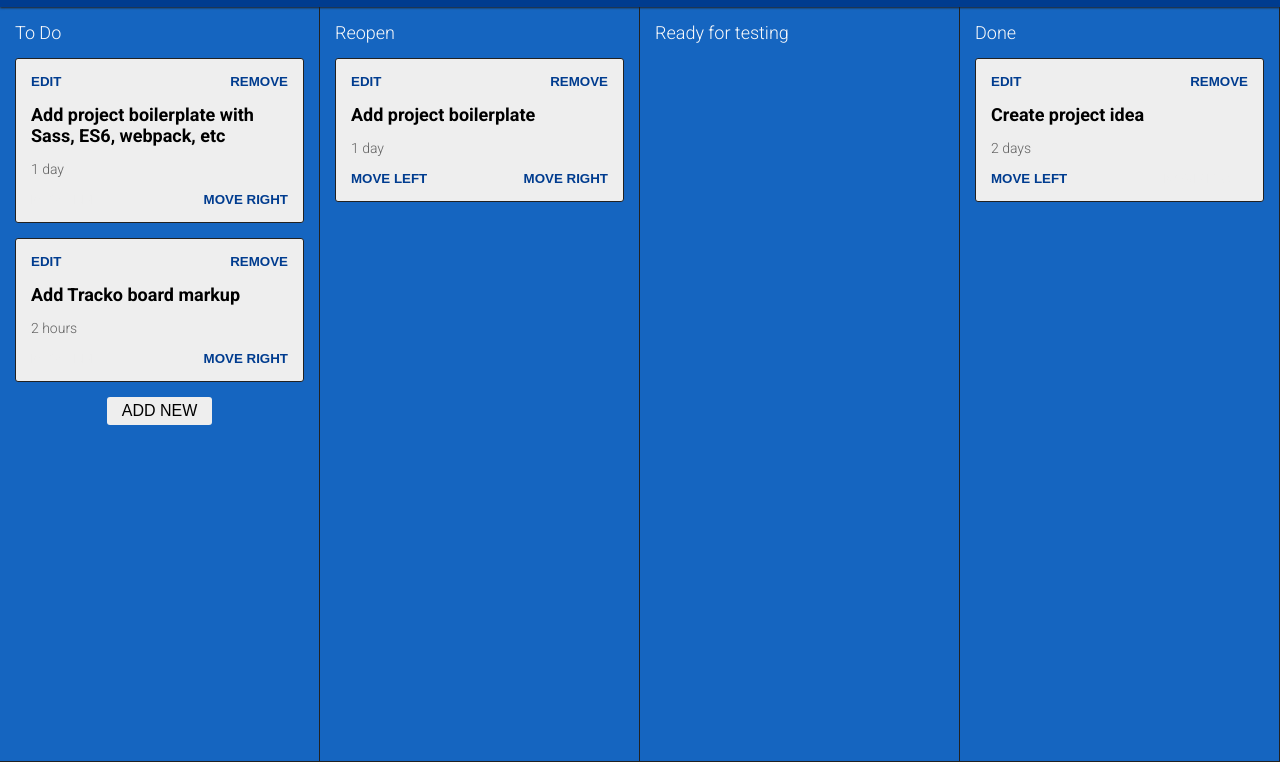
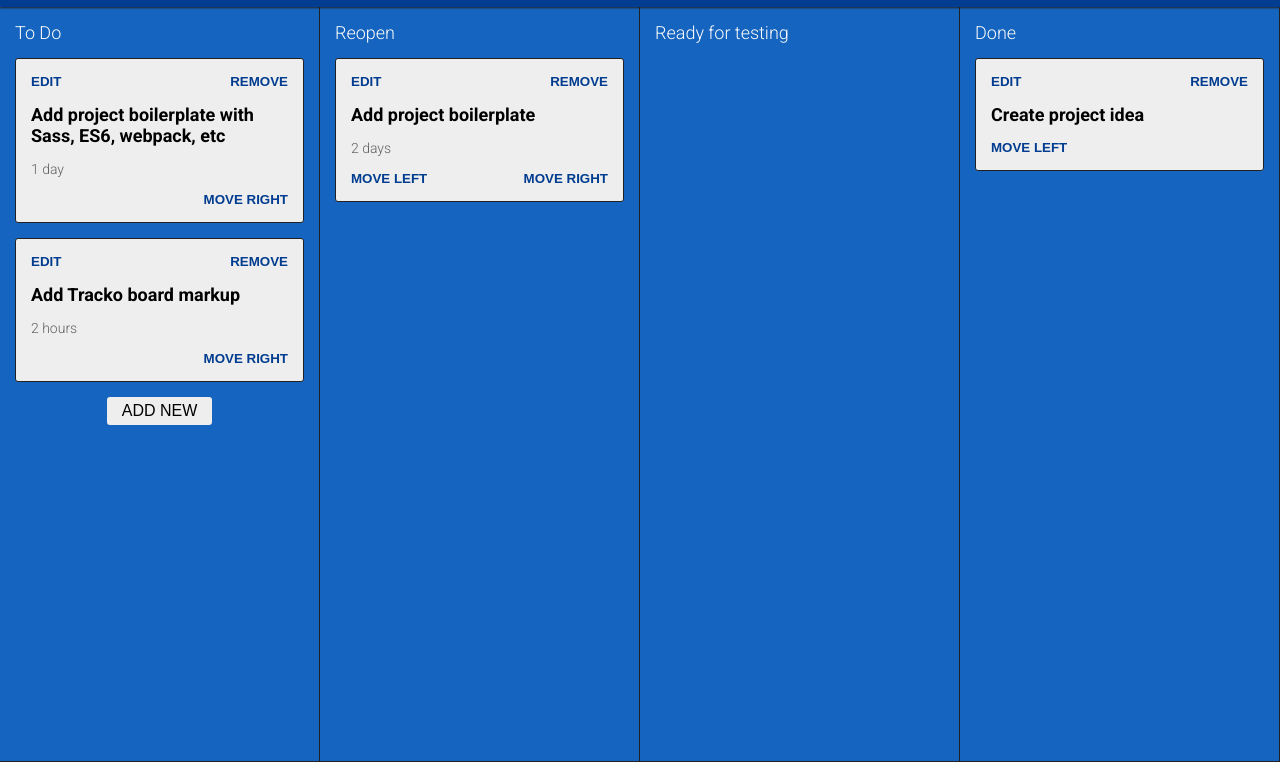
Before and after one commit to iamskok/tracko, a website built with webpack: page src/index.html in a window 1280 px wide. Shown: the part 38-800 px from the top of the page. Built offline with nearby package versions, Linux system fonts and the light colour scheme.

Commit message:
feat: add models and render function
Add card and column models. Edit index.html.
Add createColumns render function, which consumes data.json and outputs markup.

```diff
--- /dev/null
+++ b/src/data.json
@@ -0,0 +1,42 @@
+{
+	"columns": [
+		{
+			"id": "to-do",
+			"title": "To Do",
+			"button": "add new",
+			"cards": [
+				{
+					"title": "Add project boilerplate with Sass, ES6, webpack, etc",
+					"time": "1 day"
+				},
+				{
+					"title": "Add Tracko board markup",
+					"time": "2 hours"
+				}
+			]
+		},
+		{
+			"id": "reopen",
+			"title": "Reopen",
+			"cards": [
+				{
+					"title": "Add project boilerplate",
+					"time": "2 days"
+				}
+			]
+		},
+		{
+			"id": "ready-for-testing",
+			"title": "Ready for testing"
+		},
+		{
+			"id": "done",
+			"title": "Done",
+			"cards": [
+				{
+					"title": "Create project idea"
+				}
+			]
+		}
+	]
+}
--- a/src/index.html
+++ b/src/index.html
@@ -13,86 +13,7 @@
 			<h1 class="Board-header">Tracko</h1>
 		</header>
 
-		<section class="Board-body">
-			<section class="Column" id="to-do">
-				<h2 class="Column-header">To Do</h2>
-
-				<div class="Card">
-					<div class="Card-buttonContainer">
-						<button class="Card-button">edit</button>
-						<button class="Card-button">remove</button>
-					</div>
-
-					<h3 class="Card-header">Add project boilerplate with Sass, ES6, webpack, etc</h3>
-
-					<span class="Card-time">1 day</span>
-
-					<div class="Card-buttonContainer">
-						<button class="Card-button isDisabled js-Card-button-isDisabled">Move left</button>
-						<button class="Card-button">Move right</button>
-					</div>
-				</div>
-
-				<div class="Card">
-					<div class="Card-buttonContainer">
-						<button class="Card-button">edit</button>
-						<button class="Card-button">remove</button>
-					</div>
-
-					<h3 class="Card-header">Add Tracko board markup</h3>
-					<span class="Card-time">2 hours</span>
-
-					<div class="Card-buttonContainer">
-						<button class="Card-button isDisabled js-Card-button-isDisabled">Move left</button>
-						<button class="Card-button">Move right</button>
-					</div>
-				</div>
-
-				<button class="Column-button">Add new</button>
-			</section>
-
-			<section class="Column" id="reopen">
-				<h2 class="Column-header">Reopen</h2>
-
-				<div class="Card">
-					<div class="Card-buttonContainer">
-						<button class="Card-button">edit</button>
-						<button class="Card-button">remove</button>
-					</div>
-
-					<h3 class="Card-header">Add project boilerplate</h3>
-					<span class="Card-time">1 day</span>
-
-					<div class="Card-buttonContainer">
-						<button class="Card-button">Move left</button>
-						<button class="Card-button">Move right</button>
-					</div>
-				</div>
-			</section>
-
-			<section class="Column" id="ready-for-testing">
-				<h2 class="Column-header">Ready for testing</h2>
-			</section>
-
-			<section class="Column" id="done">
-				<h2 class="Column-header">Done</h2>
-
-				<div class="Card">
-					<div class="Card-buttonContainer">
-						<button class="Card-button">edit</button>
-						<button class="Card-button">remove</button>
-					</div>
-
-					<h3 class="Card-header">Create project idea</h3>
-					<span class="Card-time">2 days</span>
-
-					<div class="Card-buttonContainer">
-						<button class="Card-button">Move left</button>
-						<button class="Card-button isDisabled js-Card-button-isDisabled">Move right</button>
-					</div>
-				</div>
-			</section>
-		</section>
+		<section class="Board-body"></section>
 	</section>
 	<script src="<%= htmlWebpackPlugin.files.chunks.main.entry %>"></script>
 </body>
--- a/src/scripts/index.js
+++ b/src/scripts/index.js
@@ -1,32 +1,125 @@
-const cardButtonContainers  = document.getElementsByClassName('Card-buttonContainer');
+import data from '../data.json';
 
-// Select all 'MOVE RIGHT'/'MOVE LEFT' `Card-button`s
-for (let i = 1; i < cardButtonContainers.length; i += 2) {
-	// Select all 'MOVE RIGHT' buttons
-	const rightButtonDOMTokenList = cardButtonContainers[i].children.item(1).classList;
-	// Exclude disabled buttons
-	if (!rightButtonDOMTokenList.value.includes('js-Card-button-isDisabled')) {
-		cardButtonContainers[i].children.item(1).addEventListener(
-			'click',
-			// Select card node of a clicked button
-			(event) => {
-				console.log('MOVE RIGHT button is clicked',
-				event.target.parentNode.parentNode
-			)}
-		);
-	}
+// `.Board-body`
+const boardBody = document.getElementsByClassName('Board-body')[0];
 
-	// Select all 'MOVE LEFT' buttons
-	const leftButtonDOMTokenList = cardButtonContainers[i].children.item(0).classList;
-	// Exclude disabled buttons
-	if (!leftButtonDOMTokenList.value.includes('js-Card-button-isDisabled')) {
-		cardButtonContainers[i].children.item(0).addEventListener(
-			'click',
-			// Select card node of a clicked button
-			(event) => {
-				console.log('MOVE LEFT button is clicked',
-				event.target.parentNode.parentNode
-			)}
-		);
-	}
+const createColumns = (data) => {
+	const columnCollection = [];
+
+	// Loop over all column's data
+	data.forEach((columnData) => {
+		// `.Column`
+		const column = document.createElement('section');
+		column.setAttribute('id', columnData.id);
+		column.className = 'Column';
+
+		// `.Column-header`
+		const columnHeader = document.createElement('h2');
+		columnHeader.className = 'Column-header';
+		columnHeader.textContent = columnData.title;
+		column.appendChild(columnHeader);
+
+		const cardCollection = [];
+
+		// Check if cards exist in a column
+		if (columnData.cards) {
+			// Loop over all card's data in a column
+			columnData.cards.forEach((cardData) => {
+				// `.Card`
+				const card = document.createElement('div');
+				card.className = 'Card';
+
+				// Top `.Card-buttonContainer`
+				const cardButtonContainerTop = document.createElement('div');
+				cardButtonContainerTop.className = 'Card-buttonContainer';
+
+				// Edit `.Card-button`
+				const editButton = document.createElement('button');
+				editButton.className = 'Card-button';
+				editButton.textContent = 'edit';
+
+				// Remove `.Card-button`
+				const removeButton = document.createElement('button');
+				removeButton.className = 'Card-button';
+				removeButton.textContent = 'remove';
+
+				// Composite top `.Card-buttonContainer`
+				cardButtonContainerTop.appendChild(editButton);
+				cardButtonContainerTop.appendChild(removeButton);
+
+				// Composite `.Card`
+				card.appendChild(cardButtonContainerTop);
+
+				// `.Card-header`
+				const cardHeader = document.createElement('h3');
+				cardHeader.className = 'Card-header';
+				cardHeader.textContent = cardData.title;
+				card.appendChild(cardHeader);
+
+				// `.Card-time`
+				if (cardData.time) {
+					const cardTime = document.createElement('span');
+					cardTime.className = 'Card-time';
+					cardTime.textContent = cardData.time;
+					card.appendChild(cardTime);
+				}
+
+				// Bottom `.Card-buttonContainer`
+				const cardButtonContainerBottom = document.createElement('div');
+				cardButtonContainerBottom.className = 'Card-buttonContainer';
+
+				// Move left `.Card-button`
+				const leftButton = document.createElement('button');
+				leftButton.className = 'Card-button';
+				leftButton.textContent = 'move left';
+
+				// Add `.isDisabled` class for 'move left' buttons in the first column
+				if (data[0] === columnData) {
+					leftButton.className += ' isDisabled';
+				}
+
+				// Move right `.Card-button`
+				const rightButton = document.createElement('button');
+				rightButton.className = 'Card-button';
+				rightButton.textContent = 'move right';
+
+				// Add `.isDisabled` class for 'move right' buttons in the last column
+				if (data[data.length - 1] === columnData) {
+					rightButton.className += ' isDisabled';
+				}
+
+				// Composite bottom `.Card-buttonContainer`
+				cardButtonContainerBottom.appendChild(leftButton);
+				cardButtonContainerBottom.appendChild(rightButton);
+
+				// Composite `.Card`
+				card.appendChild(cardButtonContainerBottom);
+
+				cardCollection.push(card);
+			});
+		}
+
+		// Composite all cards in a column
+		cardCollection.forEach((cardData) => {
+			column.appendChild(cardData);
+		});
+
+		// `.Column-button`
+		if (columnData.button) {
+			const columnButton = document.createElement('button');
+			columnButton.className = 'Column-button';
+			columnButton.textContent = columnData.button;
+			column.appendChild(columnButton);
+		}
+
+		// Add all columns in column collection
+		columnCollection.push(column);
+	});
+
+	return columnCollection;
 }
+
+// Loop over column's data and append it inside `.Board-body`
+createColumns(data.columns).forEach((column) => {
+	boardBody.appendChild(column);
+});
```
